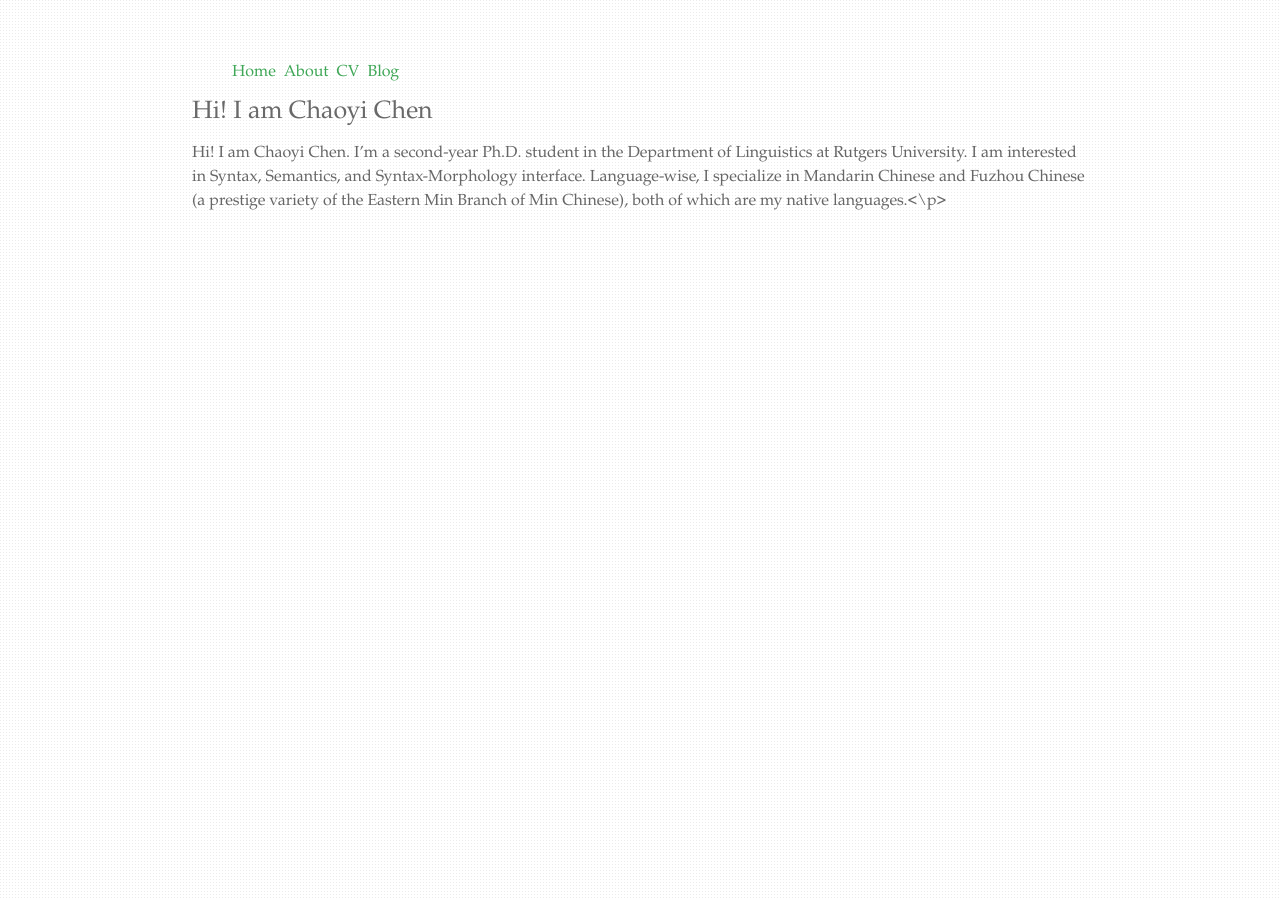
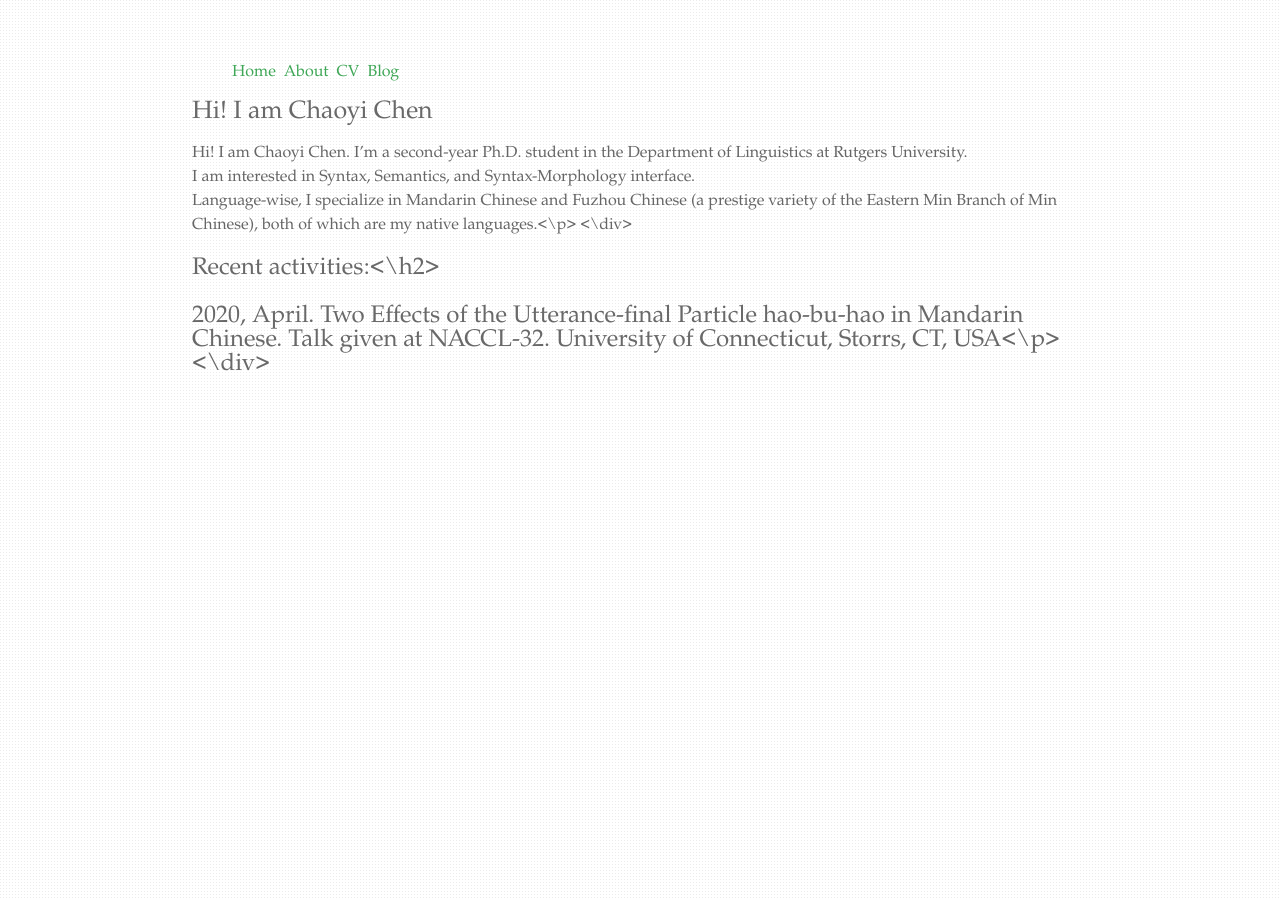
Before and after one commit to chaoyichen71/chaoyichen71.github.io, a Jekyll site: the page built from index.html, in a window 1280 px wide. Built offline with Jekyll 4.4.1, drawn with Linux system fonts in a browser that asks for light colours.

Commit message:
Update index.html

```diff
--- a/index.html
+++ b/index.html
@@ -5,6 +5,12 @@ title: Chaoyi Chen
 
 		<div class="blurb">
 			<h1>Hi! I am Chaoyi Chen</h1>
-			<p>Hi! I am Chaoyi Chen. I’m a second-year Ph.D. student in the Department of Linguistics at Rutgers University.
-				I am interested in Syntax, Semantics, and Syntax-Morphology interface.
-				Language-wise, I specialize in Mandarin Chinese and Fuzhou Chinese (a prestige variety of the Eastern Min Branch of Min Chinese), both of which are my native languages.<\p>
+			<p>Hi! I am Chaoyi Chen. I’m a second-year Ph.D. student in the Department of Linguistics at Rutgers University.<br>
+			I am interested in Syntax, Semantics, and Syntax-Morphology interface.<br>
+			Language-wise, I specialize in Mandarin Chinese and Fuzhou Chinese (a prestige variety of the Eastern Min Branch of Min Chinese), both of which are my native languages.<\p>
+			<\div>
+
+		<div class="blurb">
+			<h2>Recent activities:<\h2>
+				<p>2020, April. Two Effects of the Utterance-final Particle hao-bu-hao in Mandarin Chinese. Talk given at NACCL-32. University of Connecticut, Storrs, CT, USA<\p>
+			<\div>
```
